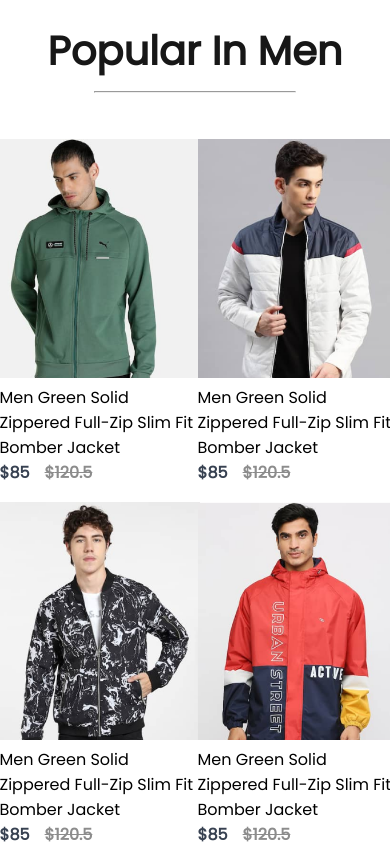
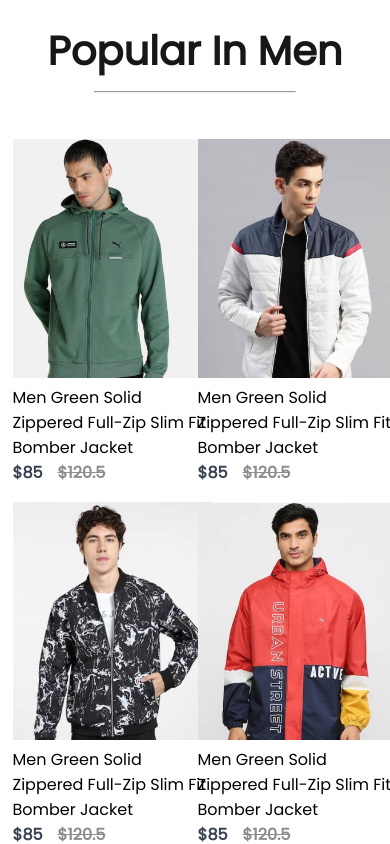
Before and after one commit to mahmoud-mohamed01/Shopping-Store, a React (Create React App) app: page / in a window 390 px wide. Shown: the part 1120-1964 px from the top of the page. Built offline with nearby package versions, Linux system fonts and the light colour scheme.

Commit message:
Update Items.css

```diff
--- a/src/Components/Items/Items.css
+++ b/src/Components/Items/Items.css
@@ -54,7 +54,7 @@
     .item
     {
         width: 200px;
-        margin-right:-7px
+        margin-right:-20px
     }
 
 
```
